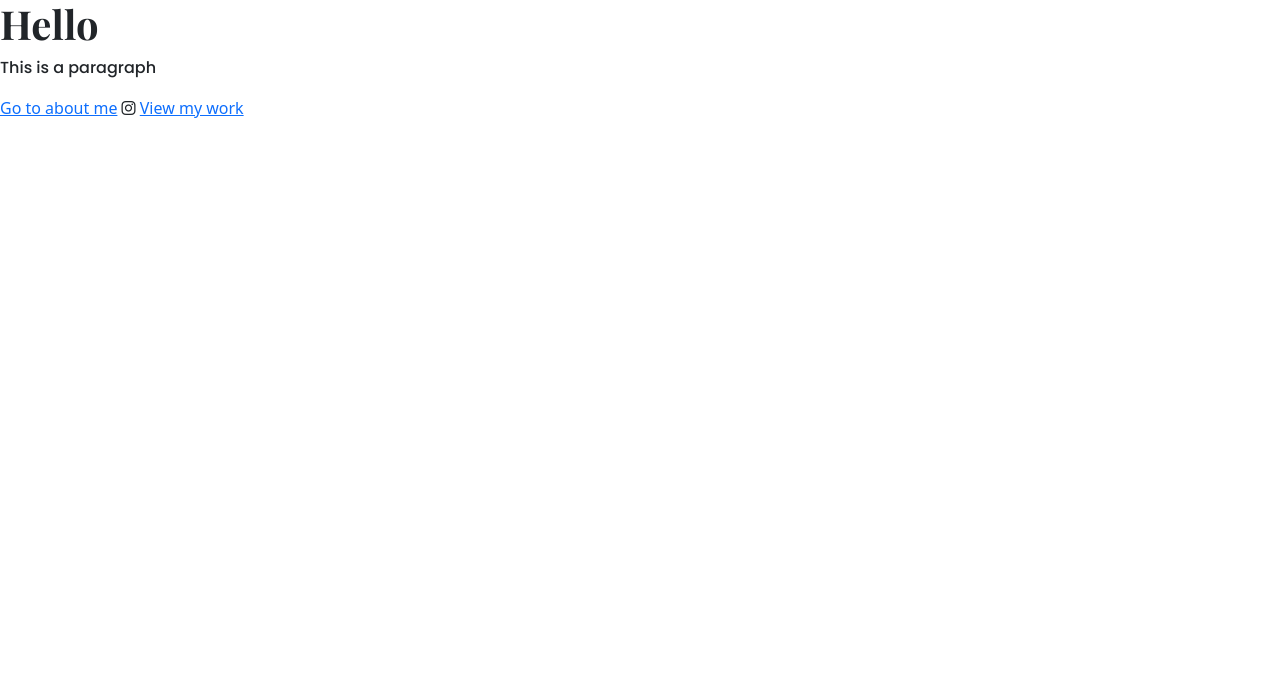
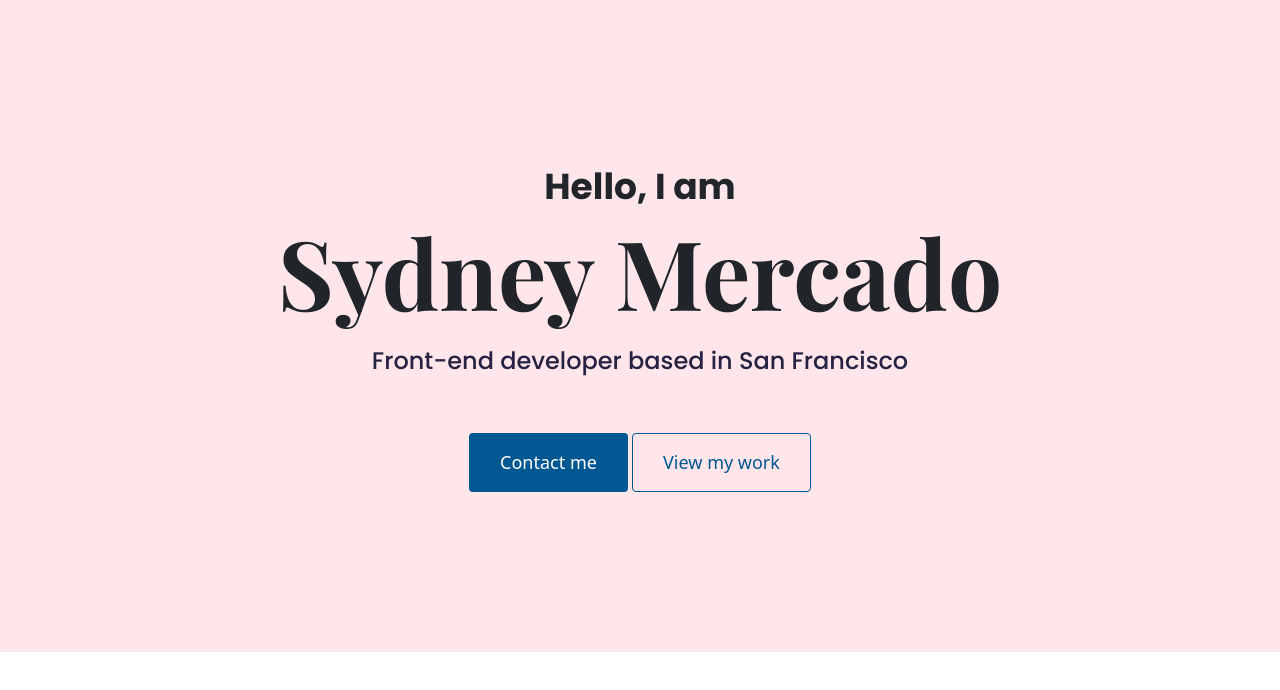
Before and after one commit to sydney257/portfolio-project, a plain HTML site: page index.html in a window 1280 px wide. Drawn offline with nearby package versions, Linux system fonts and the light colour scheme.

Commit message:
Styled homepage hero

```diff
--- a/index.html
+++ b/index.html
@@ -29,10 +29,14 @@
     <title>Document</title>
   </head>
   <body>
-    <h1>Hello</h1>
-    <p>This is a paragraph</p>
-    <a href="/about.html">Go to about me</a>
-    <i class="fa-brands fa-instagram"></i>
-    <a href="/portfolio.html">View my work</a>
+    <div class="hero">
+      <p>Hello, I am</p>
+      <h1>Sydney Mercado</h1>
+      <h2 class="mb-5">Front-end developer based in San Francisco</h2>
+      <div>
+        <a href="/about.html" class="btn btn-branding">Contact me</a>
+        <a href="/portfolio.html" class="btn btn-accent">View my work</a>
+      </div>
+    </div>
   </body>
 </html>
--- a/styles/portfolio.css
+++ b/styles/portfolio.css
@@ -1,12 +1,59 @@
 /* font-family: 'Playfair Display', serif;
 font-family: 'Poppins', sans-serif; */
 
+:root {
+  --branding-color: #005792;
+  --accent-color: #ffe6eb;
+  --heading-font-family: "Playfair Display", serif;
+  --default-font-family: "Poppins", sans-serif;
+}
+
 h1 {
-  font-family: "Playfair Display", serif;
+  font-family: var(--heading-font-family);
   font-weight: bold;
+  font-size: 96px;
 }
 
 p {
-  font-family: "Poppins", sans-serif;
+  font-family: var(--default-font-family);
   font-weight: normal;
 }
+
+.hero {
+  background: var(--accent-color);
+  text-align: center;
+  padding: 160px 20px;
+}
+
+.hero p {
+  font-size: 36px;
+  font-weight: bold;
+  margin: 0;
+}
+
+.hero h2 {
+  font-family: var(--default-font-family);
+  font-weight: normal;
+  font-size: 24px;
+  line-height: 2;
+  color: #272142;
+}
+
+.btn-branding {
+  background: var(--branding-color);
+  color: #fff;
+  border-radius: 4px;
+  font-size: 18px;
+  line-height: 27px;
+  padding: 15px 30px;
+}
+
+.btn-accent {
+  background: var(--accent-color);
+  color: var(--branding-color);
+  border-color: var(--branding-color);
+  border-radius: 4px;
+  font-size: 18px;
+  line-height: 27px;
+  padding: 15px 30px;
+}
```
